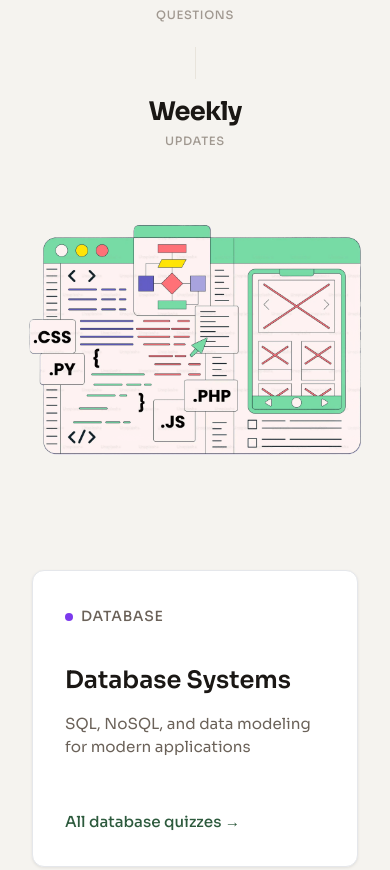
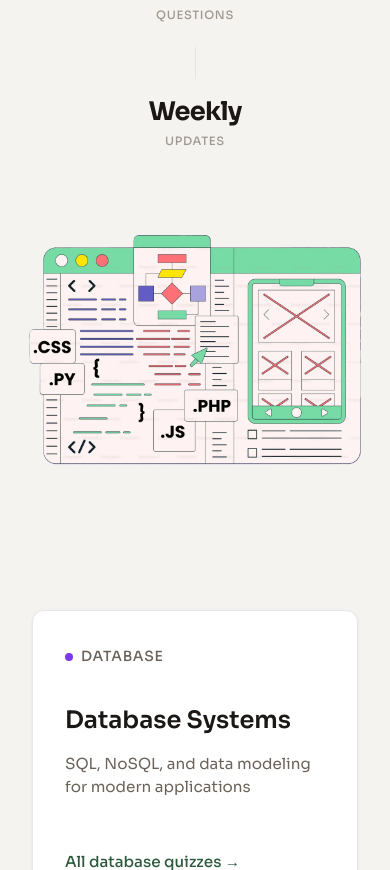
Before and after one commit to chinkitsune/quiz-app, a Node server app: page / in a window 390 px wide. Shown: the part 589-1459 px from the top of the page. Run offline with Node 20, Linux system fonts and the light colour scheme; data comes from the database, SQL or seed files in the repository; some libraries are stand-ins or nearby versions.

Commit message:
after styling banner

```diff
--- a/public/css/home.css
+++ b/public/css/home.css
@@ -5,10 +5,14 @@
   padding: 72px 0 56px;
   display: flex;
   flex-wrap: wrap;
-  align-items: space-between;
+  align-items: flex-start;
   gap: 60px;
 }
+
+
 .hero-inner {
+  flex: 1;
+  min-width: 300px;
   max-width: 680px;
 }
 
@@ -41,7 +45,6 @@
 .hero-subtitle {
   font-size: 1rem;
   color: var(--text-secondary);
-  max-width: 520px;
   margin-bottom: 36px;
   line-height: 1.7;
 }
@@ -76,12 +79,21 @@
 }
 
 
-.hero-banner{
+.hero-banner {
+  flex: 1;
+  min-width: 300px;
+  max-width: 500px;
+  padding: 30px 0;
+  text-align: center;
+  display: flex;
+  align-items: center;
+  justify-content: center;
+}
+.hero-image {
+  width: 100%;
+  height: auto;
   max-width: 400px;
-  padding: 30px, 0;
-  text-align: center ;
 }
-
 
 
 /* Subjects Section Container */
@@ -190,3 +202,23 @@
 .subject-card:hover .subject-card-cta {
   color: var(--accent-hover);
 }
+
+
+
+/* On smaller screens: stack vertically, subtitle expands */
+@media (max-width: 900px) {
+  .hero {
+    flex-direction: column;
+    gap: 40px;
+  }
+
+  .hero-inner,
+  .hero-banner {
+    max-width: 100%;
+    min-width: unset;
+  }
+
+  .hero-subtitle {
+    max-width: 100%;
+  }
+}
```
